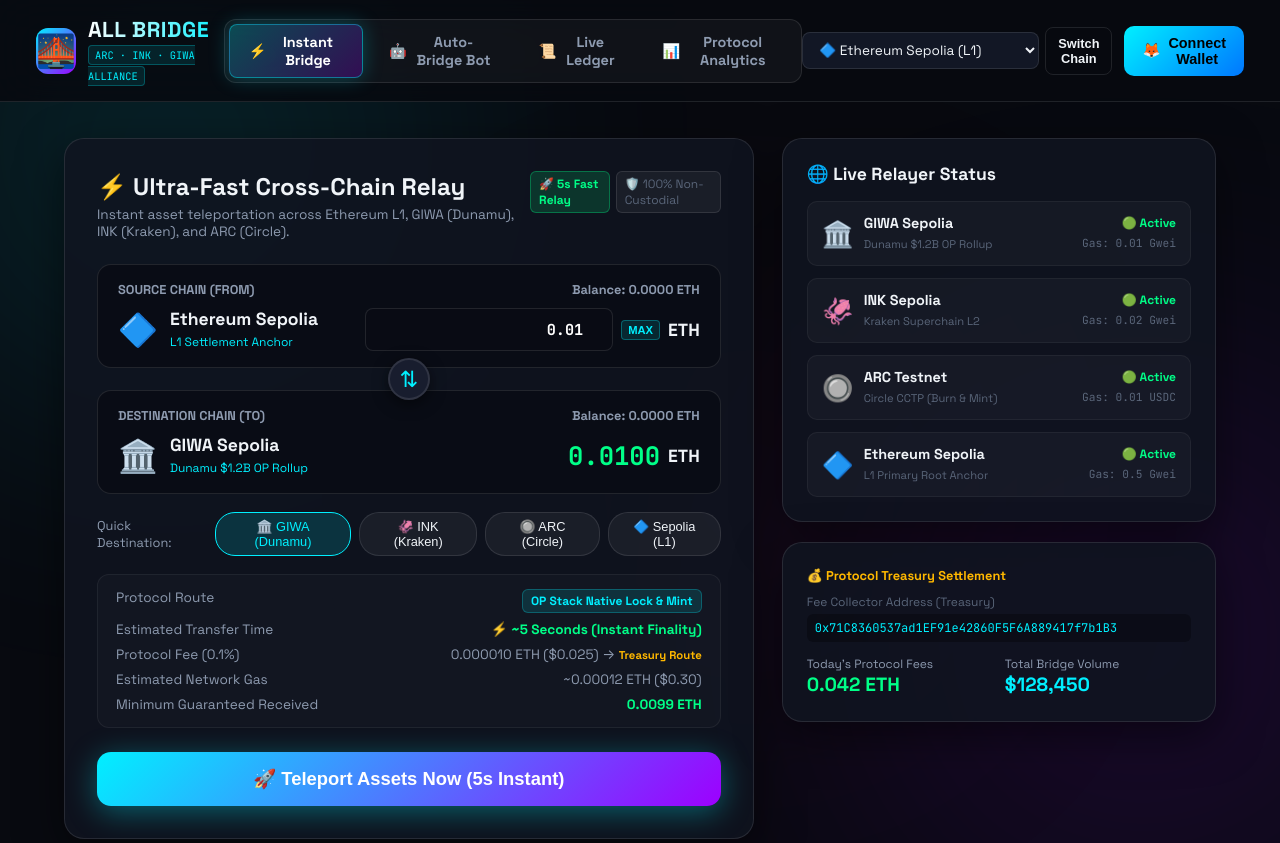
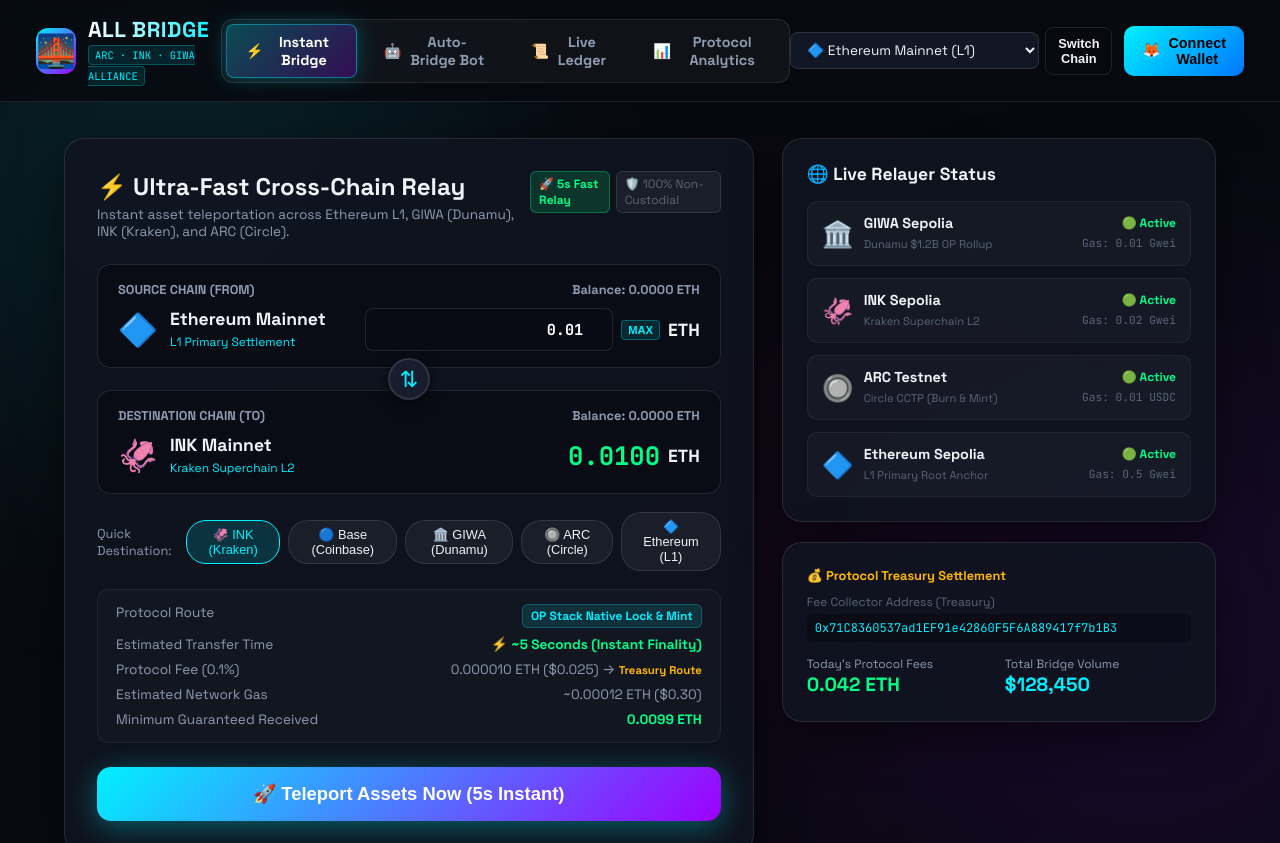
Before and after one commit to oneway8/all-bridge-, a website: page index.html in a window 1280 px wide. Shown: the top 843 px of the page. Drawn offline with Linux system fonts and the light colour scheme.

Commit message:
feat: switch default network to Ethereum Mainnet (Chain ID 1) and Production L2s

```diff
--- a/app.js
+++ b/app.js
@@ -11,23 +11,47 @@ const TREASURY_CONFIG = {
   minRelayTimeSeconds: 5      // Average fast-relay finality
 };
 
-// Supported Networks Matrix
+// Supported Networks Matrix (Mainnet & Production L2/L1s)
 const NETWORKS = {
-  11155111: {
-    chainIdHex: "0xaa36a7",
-    name: "Ethereum Sepolia",
-    shortName: "Sepolia",
-    type: "L1 Settlement Anchor",
-    mechanism: "L1 Root Settlement",
-    rpcUrl: "https://gateway.tenderly.co/public/sepolia",
-    explorer: "https://sepolia.etherscan.io",
-    currency: { name: "Sepolia ETH", symbol: "ETH", decimals: 18 },
+  1: {
+    chainIdHex: "0x1",
+    name: "Ethereum Mainnet",
+    shortName: "Ethereum",
+    type: "L1 Primary Settlement",
+    mechanism: "Ethereum L1 Proof-of-Stake",
+    rpcUrl: "https://eth.llamarpc.com",
+    explorer: "https://etherscan.io",
+    currency: { name: "Ether", symbol: "ETH", decimals: 18 },
     icon: "🔷",
-    portalAddress: "0x1115511100000000000000000000000000000001"
+    portalAddress: "0x0000000000000000000000000000000000000000"
+  },
+  57073: {
+    chainIdHex: "0xdef1",
+    name: "INK Mainnet",
+    shortName: "INK",
+    type: "Kraken Superchain L2",
+    mechanism: "OP Stack Native Lock & Mint",
+    rpcUrl: "https://rpc-gel.inkonchain.com",
+    explorer: "https://explorer.inkonchain.com",
+    currency: { name: "Ether", symbol: "ETH", decimals: 18 },
+    icon: "🦑",
+    portalAddress: "0x7633730000000000000000000000000000000001"
+  },
+  8453: {
+    chainIdHex: "0x2105",
+    name: "Base Mainnet",
+    shortName: "Base",
+    type: "Coinbase Superchain L2",
+    mechanism: "OP Stack Native Bridge",
+    rpcUrl: "https://mainnet.base.org",
+    explorer: "https://basescan.org",
+    currency: { name: "Ether", symbol: "ETH", decimals: 18 },
+    icon: "🔵",
+    portalAddress: "0x49048044D57e1C92A77f79988d21Fa8fAF74E97e"
   },
   91342: {
     chainIdHex: "0x164ce",
-    name: "GIWA Sepolia",
+    name: "GIWA (Dunamu L2)",
     shortName: "GIWA",
     type: "Dunamu $1.2B OP Rollup",
     mechanism: "OP Stack Native Lock & Mint",
@@ -37,21 +61,9 @@ const NETWORKS = {
     icon: "🏛️",
     portalAddress: "0x9134200000000000000000000000000000000001"
   },
-  763373: {
-    chainIdHex: "0xba5e5",
-    name: "INK Sepolia",
-    shortName: "INK",
-    type: "Kraken Superchain L2",
-    mechanism: "OP Stack Native Lock & Mint",
-    rpcUrl: "https://rpc-gel-sepolia.inkonchain.com",
-    explorer: "https://explorer-sepolia.inkonchain.com",
-    currency: { name: "Ether", symbol: "ETH", decimals: 18 },
-    icon: "🦑",
-    portalAddress: "0x7633730000000000000000000000000000000001"
-  },
   5042002: {
     chainIdHex: "0x4cef52",
-    name: "ARC Testnet",
+    name: "ARC (Circle L1)",
     shortName: "ARC",
     type: "Circle Stablecoin L1",
     mechanism: "Circle CCTP (Burn & Mint)",
@@ -65,12 +77,12 @@ const NETWORKS = {
 
 // Global Application State
 let appState = {
-  currentChainId: 11155111,
+  currentChainId: 1,
   userAddress: null,
   provider: null,
   signer: null,
-  fromChain: 11155111,
-  toChain: 91342,
+  fromChain: 1,
+  toChain: 57073,
   bridgeHistory: JSON.parse(localStorage.getItem("trinity_bridge_ledger") || "[]"),
   botRunning: false,
   totalAccumulatedFeesEth: 0.042
@@ -248,10 +260,11 @@ function setupBridgeInterface() {
       destChips.forEach(c => c.classList.remove("active"));
       chip.classList.add("active");
       const d = chip.dataset.dest;
-      if (d === "giwa") appState.toChain = 91342;
-      else if (d === "ink") appState.toChain = 763373;
+      if (d === "ink") appState.toChain = 57073;
+      else if (d === "base") appState.toChain = 8453;
+      else if (d === "giwa") appState.toChain = 91342;
       else if (d === "arc") appState.toChain = 5042002;
-      else if (d === "sepolia") appState.toChain = 11155111;
+      else if (d === "eth") appState.toChain = 1;
       updateBridgeDisplay();
       updateCalculation();
     });
--- a/index.html
+++ b/index.html
@@ -47,10 +47,11 @@
     <div class="nav-controls">
       <div class="chain-selector-wrapper">
         <select id="networkSelect" class="chain-dropdown">
-          <option value="11155111">🔷 Ethereum Sepolia (L1)</option>
-          <option value="91342">🏛️ GIWA Sepolia (Dunamu L2)</option>
-          <option value="763373">🦑 INK Sepolia (Kraken L2)</option>
-          <option value="5042002">🔘 ARC Testnet (Circle L1)</option>
+          <option value="1">🔷 Ethereum Mainnet (L1)</option>
+          <option value="57073">🦑 INK Mainnet (Kraken L2)</option>
+          <option value="8453">🔵 Base Mainnet (Coinbase L2)</option>
+          <option value="91342">🏛️ GIWA (Dunamu L2)</option>
+          <option value="5042002">🔘 ARC (Circle L1)</option>
         </select>
         <button id="btnSwitchNetwork" class="btn-sm btn-outline">Switch Chain</button>
       </div>
@@ -134,10 +135,11 @@
           <!-- QUICK DESTINATION BUTTONS -->
           <div class="quick-destination-bar">
             <span>Quick Destination:</span>
-            <button class="dest-chip active" data-dest="giwa">🏛️ GIWA (Dunamu)</button>
-            <button class="dest-chip" data-dest="ink">🦑 INK (Kraken)</button>
+            <button class="dest-chip active" data-dest="ink">🦑 INK (Kraken)</button>
+            <button class="dest-chip" data-dest="base">🔵 Base (Coinbase)</button>
+            <button class="dest-chip" data-dest="giwa">🏛️ GIWA (Dunamu)</button>
             <button class="dest-chip" data-dest="arc">🔘 ARC (Circle)</button>
-            <button class="dest-chip" data-dest="sepolia">🔷 Sepolia (L1)</button>
+            <button class="dest-chip" data-dest="eth">🔷 Ethereum (L1)</button>
           </div>
 
           <!-- ROUTE & FEE TRANSPARENCY BREAKDOWN -->
```
